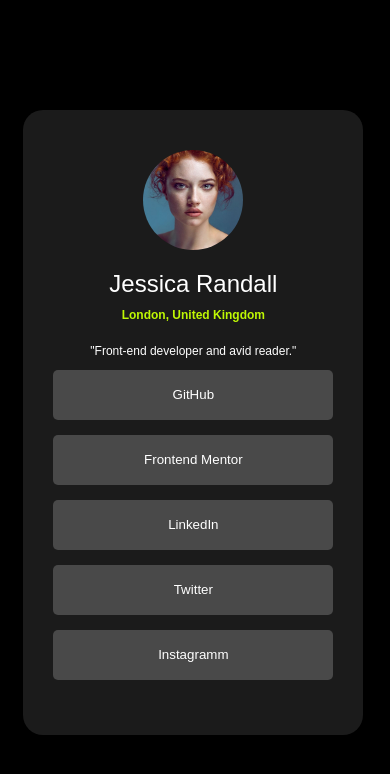
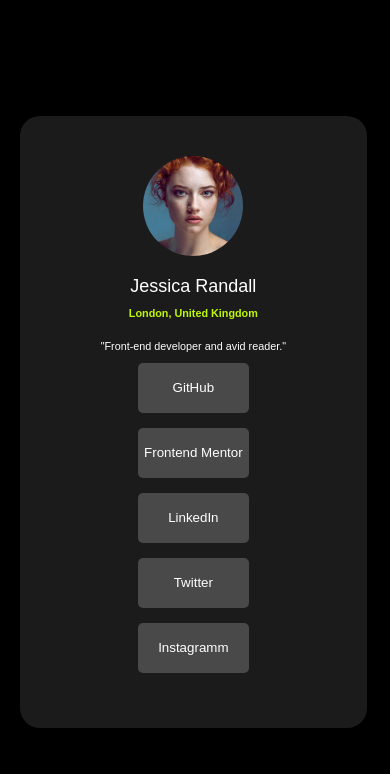
Before and after one commit to mspMMXX/03_CSSUdemy, a plain HTML site: page index.html in a window 390 px wide. Drawn offline with Linux system fonts and the light colour scheme.

Commit message:
with media queries

```diff
--- a/index.html
+++ b/index.html
@@ -76,6 +76,33 @@
             cursor: pointer;
             margin-bottom: 15px;
         }
+        @media (max-width: 600px) {
+            .main {
+                width: 90%;
+                margin: 20px;
+            }
+
+            .login-btn {
+                width: 100%;
+                margin-left: 0;
+                margin-right: 0;
+            }
+
+            h2 {
+                font-size: 1.5em;
+            }
+
+            h5 {
+                font-size: 0.9em;
+            }
+
+            p {
+                font-size: 0.9em;
+                text-align: center;
+                padding: 0 10px;
+            }
+        }
+
     </style>
 </head>
 <body>
```
